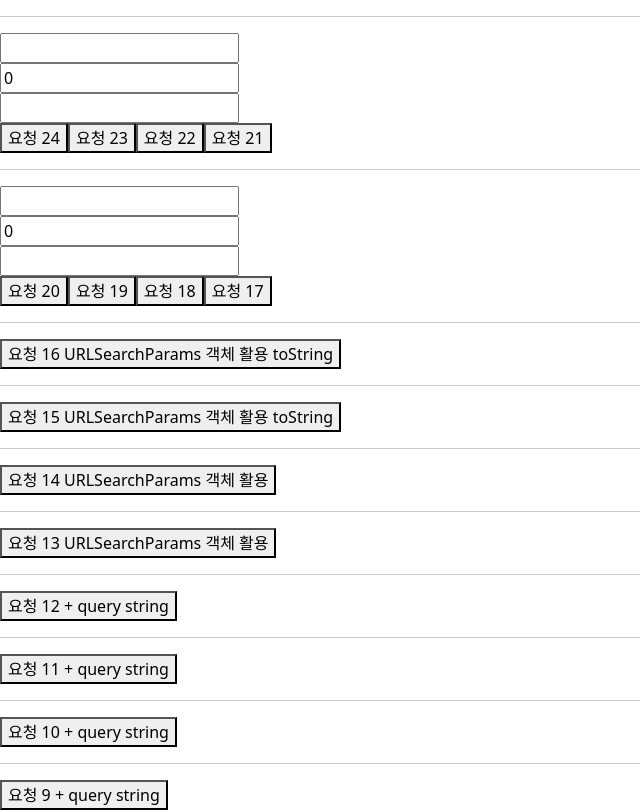
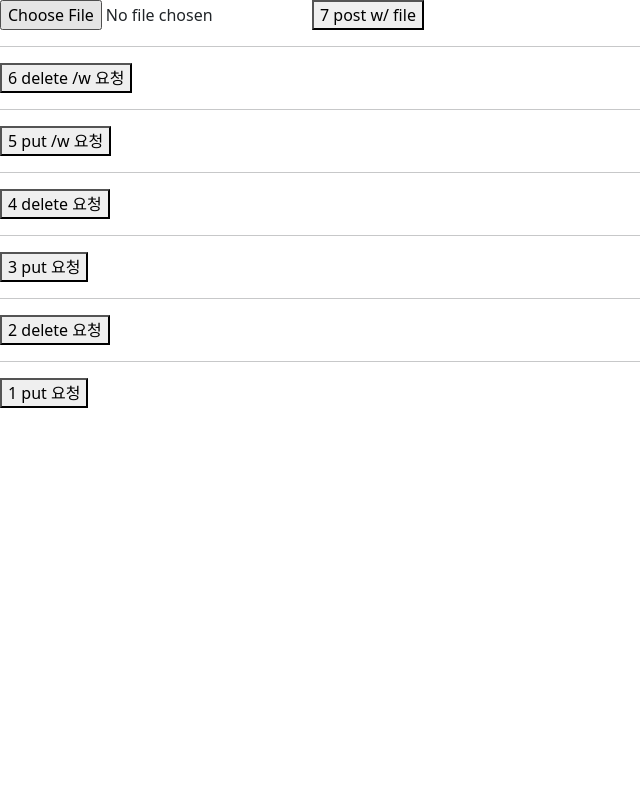
Before and after one commit to minki-jeon/react_lecture, a React (Vite) app: page / in a window 1280 px wide. Shown: the top 812 px of the page, without its empty margins (0-640 px from the left). Built offline with nearby package versions, Linux system fonts and the light colour scheme.

Commit message:
axios request

```diff
--- a/src/main.jsx
+++ b/src/main.jsx
@@ -3,11 +3,11 @@ import { createRoot } from "react-dom/client";
 
 import "bootstrap/dist/css/bootstrap.min.css";
 
-import App53 from "./App53.jsx";
+import App55 from "./App55.jsx";
 
 createRoot(document.getElementById("root")).render(
   // strict mode : 렌더링할 때, 모든 컴포넌트를 [마운트->언마운트->마운트] 과정을 수행한다.
   // <StrictMode>
-  <App53 />,
+  <App55 />,
   // </StrictMode>,
 );
```
